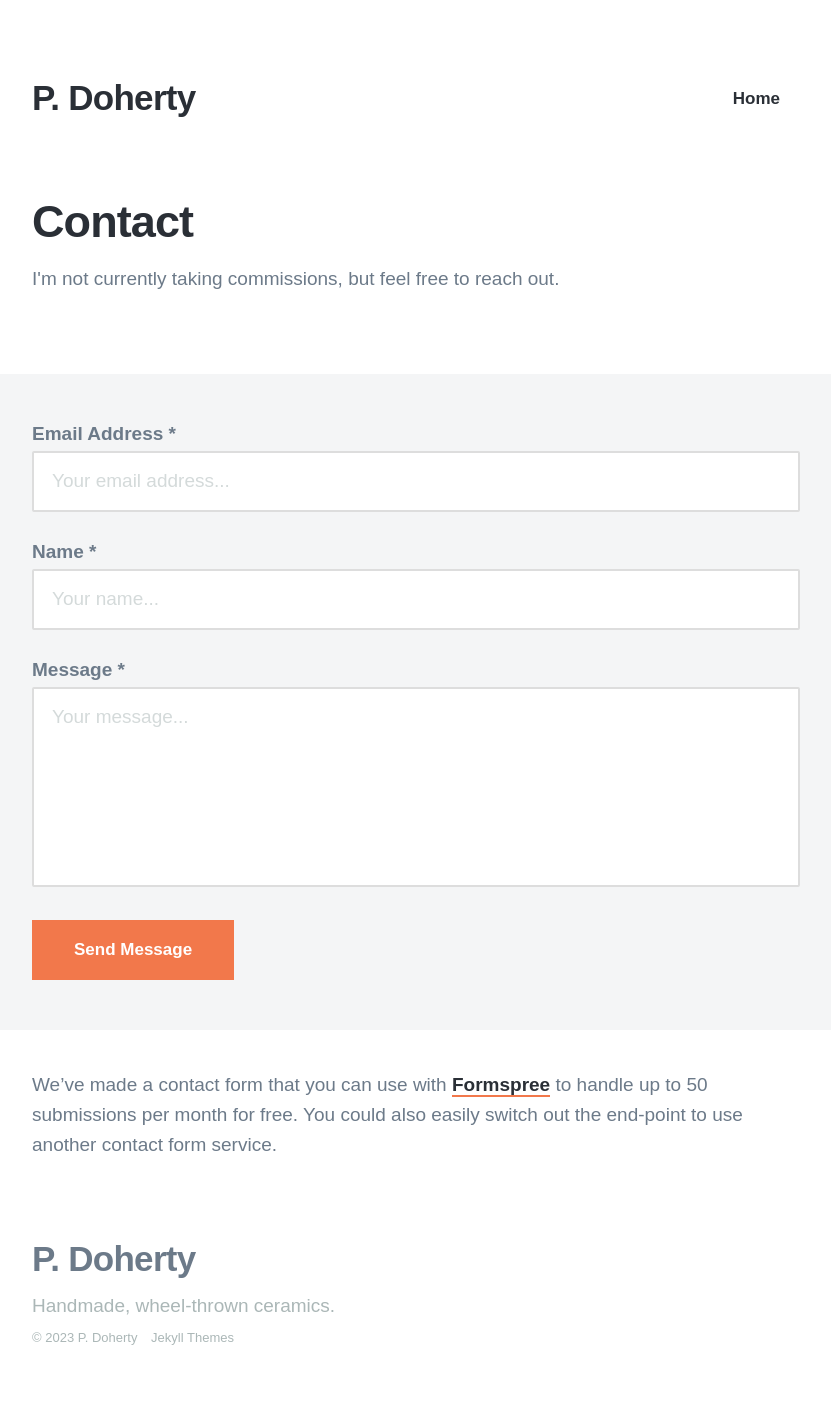
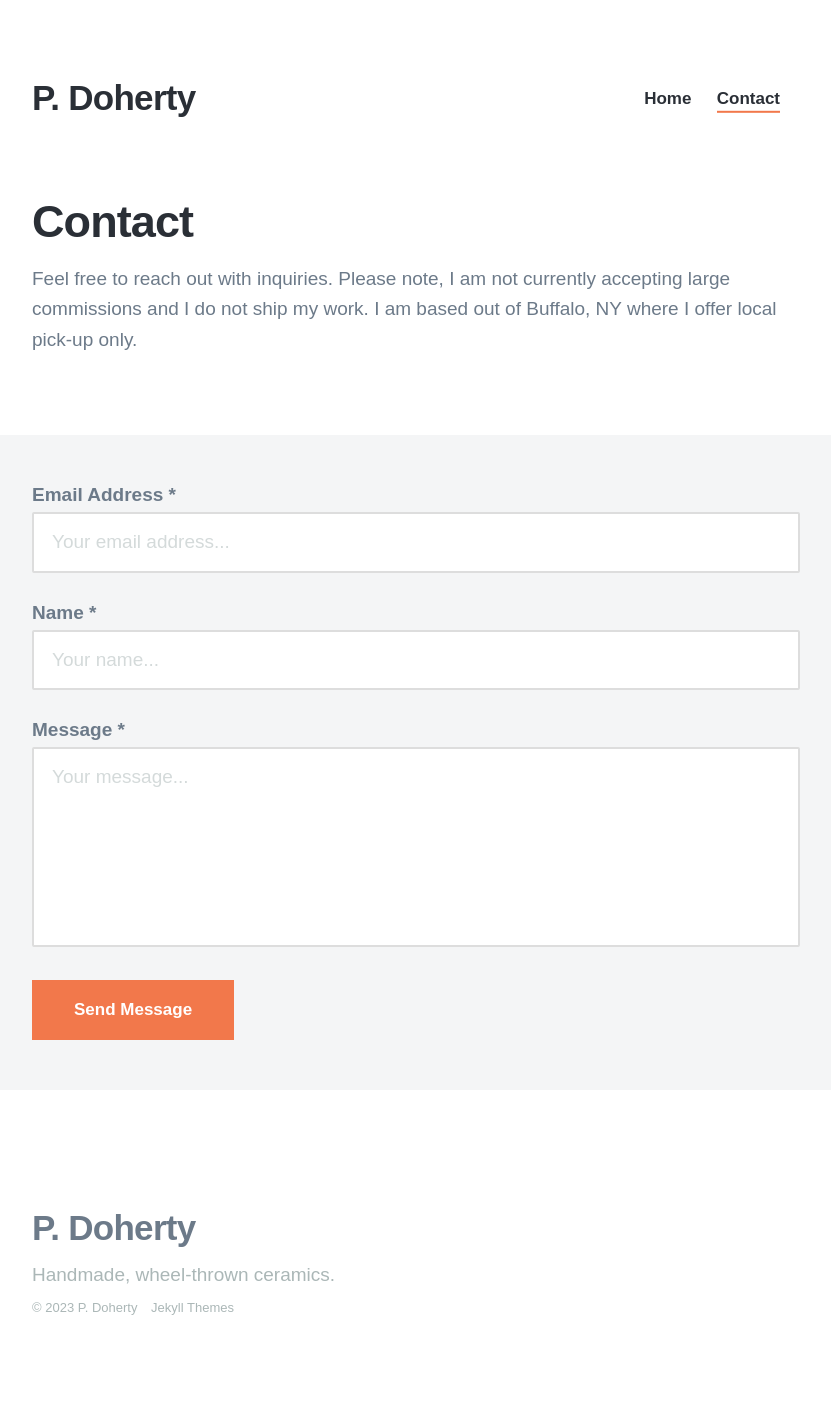
Before and after one commit to philippadoherty/philippadoherty.github.io, a Jekyll site: the page built from _pages/contact.md, in a window 1280 px wide. Shown: the whole page, without its empty margins (224-1055 px from the left). Built offline with Jekyll 4.4.1, drawn with Linux system fonts in a browser that asks for light colours; nearby versions of some CDN libraries; some web fonts are replaced; after the commit the page ends 1394 px from its top, so only the background shows below that.

Commit message:
add contact page

```diff
--- a/_data/settings.yml
+++ b/_data/settings.yml
@@ -14,8 +14,8 @@ menu_settings:
       # url: '/blog/'
     # - title: 'About'
       # url: '/about'
-    # - title: 'Contact'
-      # url: '/contact'
+    - title: 'Contact'
+      url: '/contact'
 
 footer_settings:
   logo_image:
@@ -27,7 +27,7 @@ grid_settings:
   grid_spacing: 10
 
 contact_settings:
-  form_action: ''
+  form_action: 'https://formspree.io/f/xeqbeejo'
   confirmation_url: '/thanks'
   email_subject: 'Contact form submission'
   send_button_text: 'Send Message'
--- a/_pages/contact.md
+++ b/_pages/contact.md
@@ -1,10 +1,8 @@
 ---
 title: Contact
-subtitle: I'm not currently taking commissions, but feel free to reach out.
-description: Duet is a beautiful Jekyll portfolio theme.
-featured_image: /images/demo/demo-landscape.jpg
+subtitle: Feel free to reach out with inquiries. Please note, I am not currently accepting large commissions and I do not ship my work. I am based out of Buffalo, NY where I offer local pick-up only.
+description: Handmade, wheel-thrown ceramics.
+featured_image: /images/social.jpg
 ---
 
 {% include contact-form.html %}
-
-We've made a contact form that you can use with [Formspree](https://formspree.io/create/jekyllthemes) to handle up to 50 submissions per month for free. You could also easily switch out the end-point to use another contact form service.
```
Also changed, not shown: images/social1.jpg (deleted), 12 other files.
